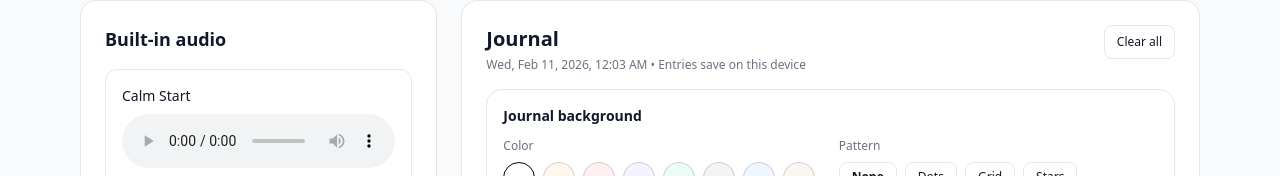
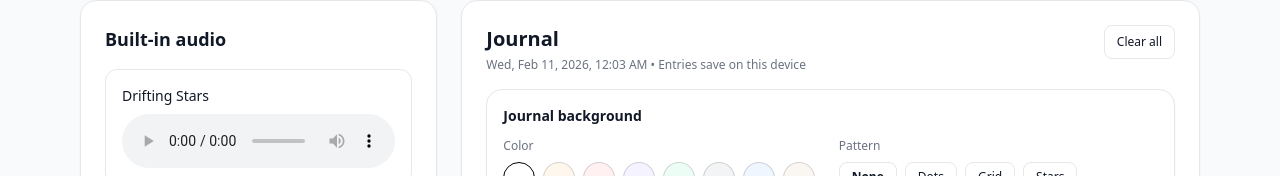
Before and after one commit to rainathecreatour-ops/Daily-Reset, a Next.js app: page / in a window 1280 px wide. Shown: the part 194-370 px from the top of the page. Built offline with nearby package versions, Linux system fonts and the light colour scheme.

Commit message:
Update page.tsx

```diff
--- a/app/page.tsx
+++ b/app/page.tsx
@@ -5,7 +5,7 @@ import UserAudioUpload from "../components/UserAudioUpload";
 import JournalWithEntries from "../components/JournalWithEntries";
 
 const BUILT_IN = [
-  { title: "Calm Start", src: "/audio/calm-start.mp3" },
+  { title: "Drifting Stars", src: "/audio/drifting-stars.mp3" },
   { title: "Gentle Focus", src: "/audio/gentle-focus.mp3" },
   { title: "Soft Motivation", src: "/audio/soft-motivation.mp3" },
   { title: "Calm Grounding", src: "/audio/calm-grounding.mp3" },
```
